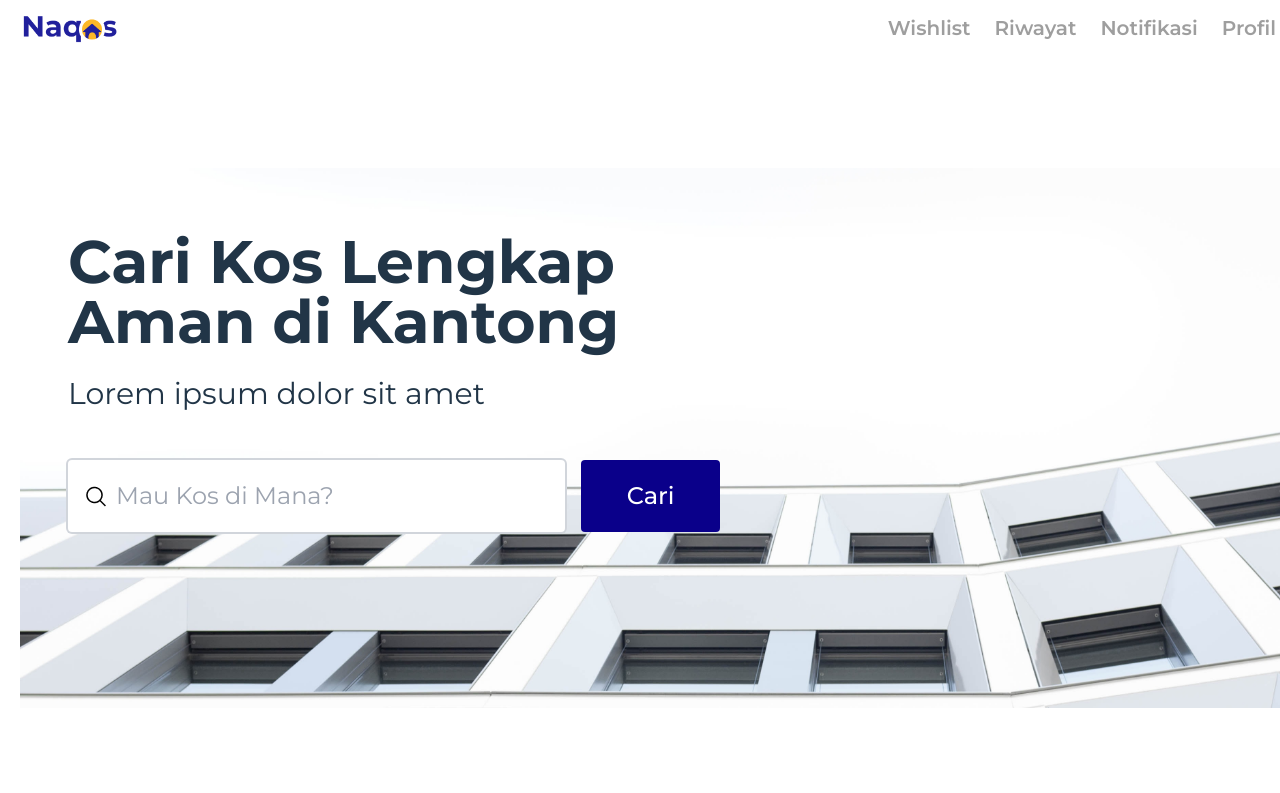
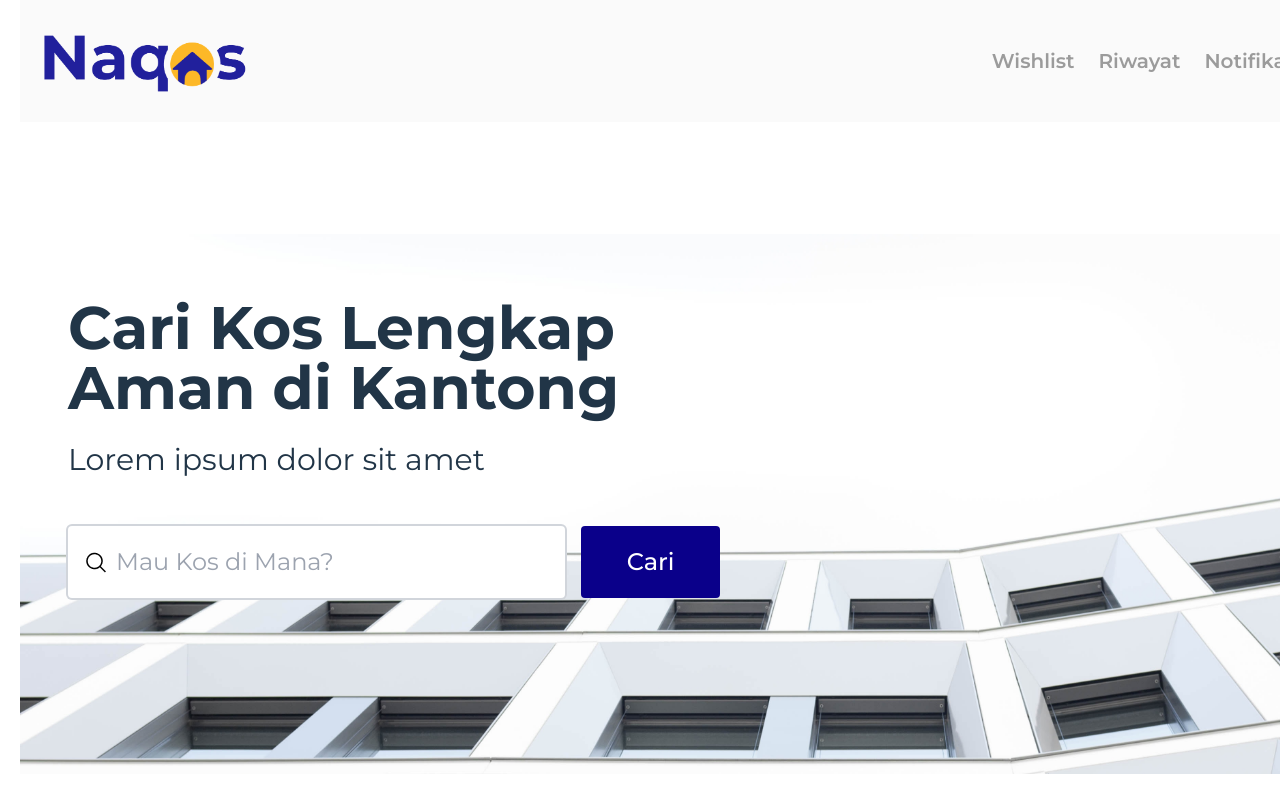
Before and after one commit to synrgy-tim-d/FSW-Frontend, a React (Vite) app: page / in a window 1280 px wide. Shown: the top 793 px of the page. Built offline with nearby package versions, Linux system fonts and the light colour scheme.

Commit message:
Update navbar.jsx

```diff
--- a/src/components/navbar/navbar.jsx
+++ b/src/components/navbar/navbar.jsx
@@ -1,15 +1,16 @@
 import React from 'react';
 import { Link } from 'react-router-dom';
+import LogoNaqos from '../../assets/LogoNaqosPolos.png';
 
 const Navbar = () => {
   return (
-    <div className='w-screen navbar bg-base-100'>
-      <div className='flex-1'>
+    <div className='navbar grid grid-cols-6 bg-[#FAFAFA] font-montserrat font-[400]'>
+      <div className='col-span-1 pl-4'>
         <Link to='/'>
-          <img className='h-14' src='src/assets/LogoNaqosPolos.png'></img>
+          <img className='w-full h-auto' src={LogoNaqos} />
         </Link>
       </div>
-      <div className='flex-none'>
+      <div className='col-span-5 flex justify-end pr-4'>
         <ul className='menu menu-horizontal px-1 grid grid-flow-col gap-6 text-[#000000]/[0.38] text-[20px] '>
           <li>
             <a className='font-[600]'>Wishlist</a>
```
